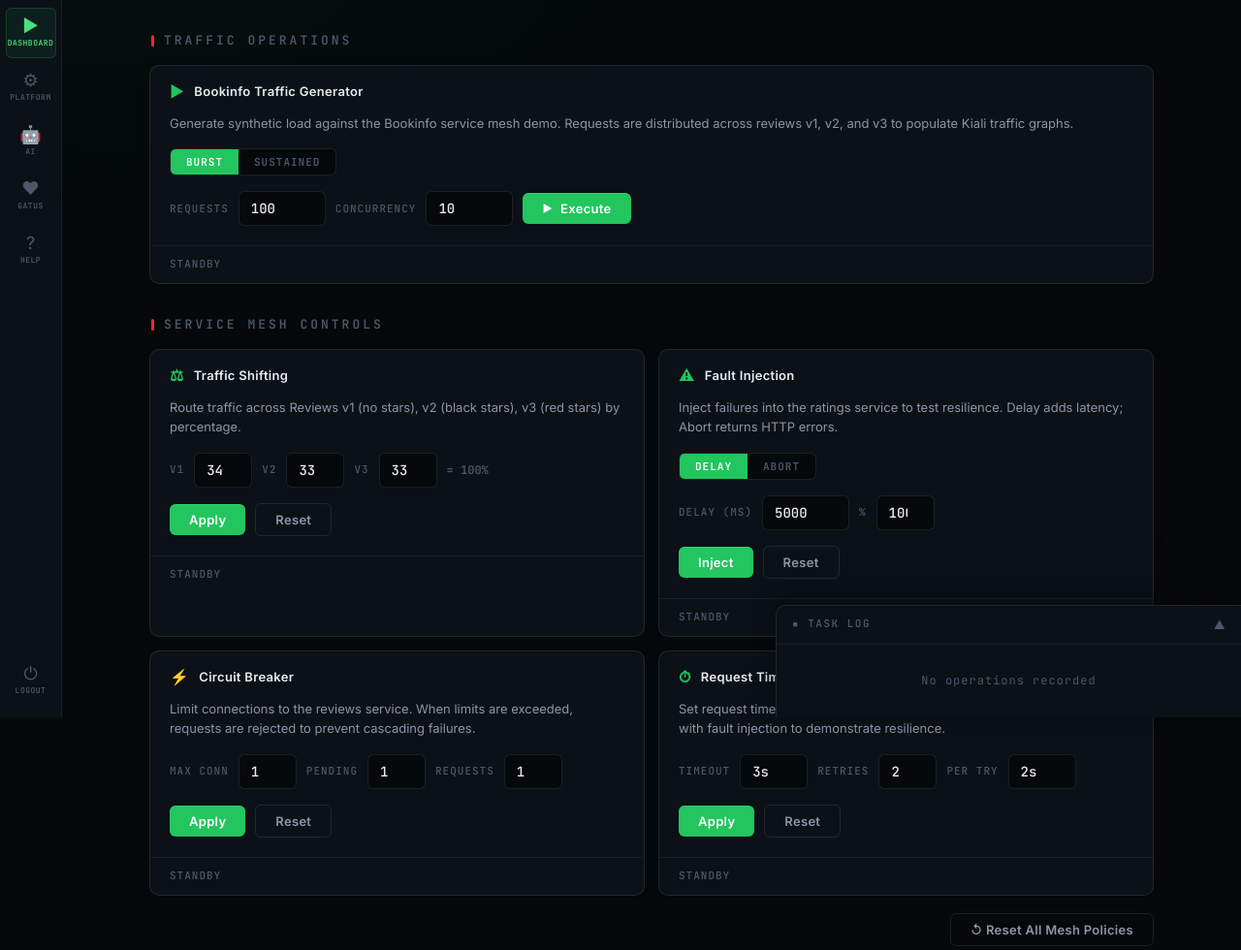
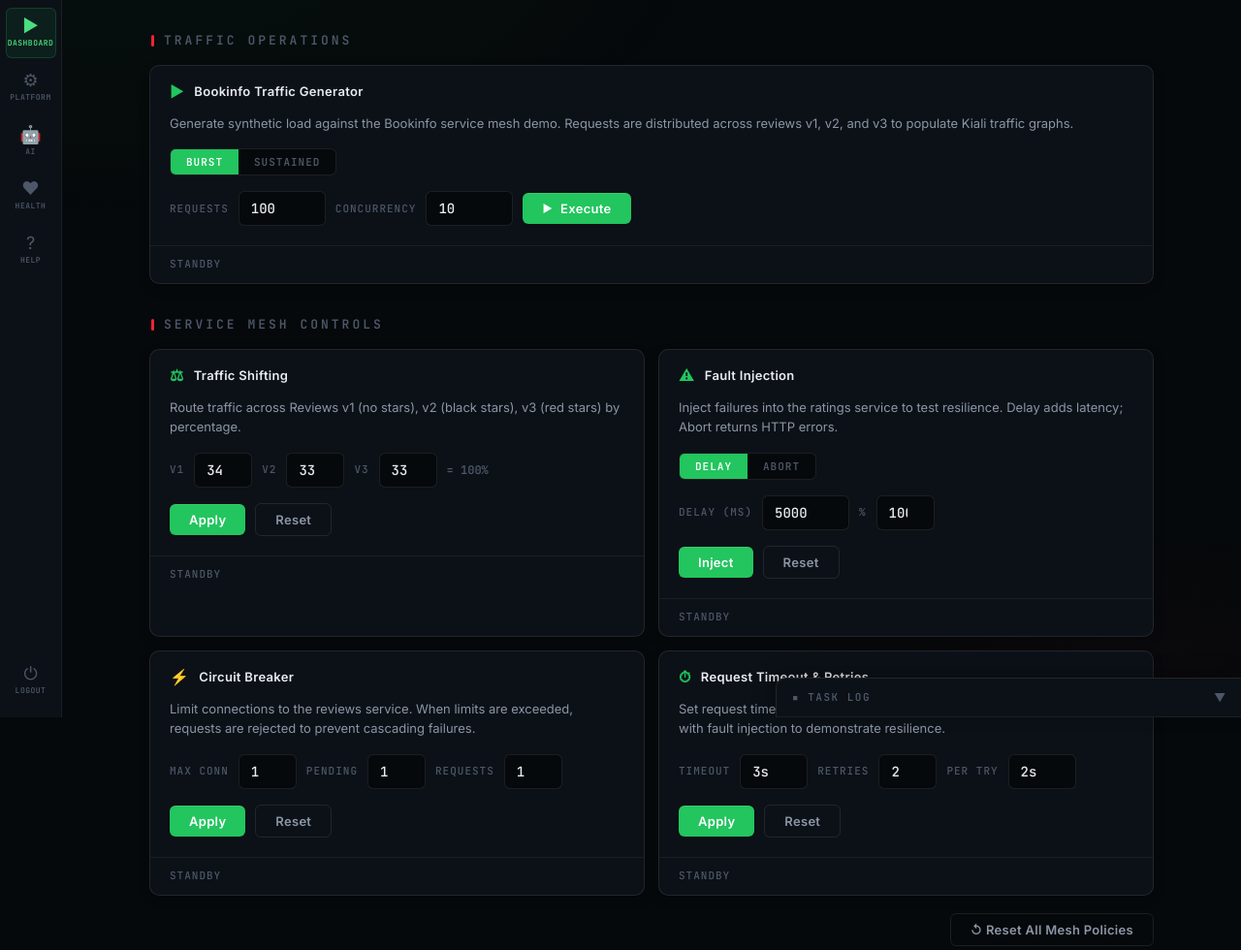
Before and after one commit to explicitworkload/ocp-provisioning, a Flask app: page / in a window 1280 px wide. Shown: the part 60-1040 px from the top of the page at 97% size. Run offline with Flask 3, Linux system fonts and the light colour scheme; data that the repository does not hold is empty.

Commit message:
Embed Gatus health dashboard and collapse task panel by default

```diff
--- a/dashboard/app.py
+++ b/dashboard/app.py
@@ -255,6 +255,12 @@ def index():
 @login_required
 def platform_page():
     return render_template("platform.html", gatus_host=GATUS_HOST, active_page="platform")
+
+
+@app.route("/health")
+@login_required
+def health_page():
+    return render_template("health.html", gatus_host=GATUS_HOST, active_page="health")
 
 
 @app.route("/ai")
--- a/dashboard/static/app.js
+++ b/dashboard/static/app.js
@@ -26,7 +26,7 @@ function showToast(message, type) {
 }
 
 // === Task Panel ===
-var taskPanelCollapsed = false;
+var taskPanelCollapsed = true;
 
 function toggleTaskPanel() {
   var panel = document.getElementById("task-panel");
--- a/dashboard/static/style.css
+++ b/dashboard/static/style.css
@@ -1370,6 +1370,10 @@ footer a:hover { color: var(--text-primary); }
 ::-webkit-scrollbar-thumb { background: var(--border-default); border-radius: 4px; }
 ::-webkit-scrollbar-thumb:hover { background: var(--border-bright); }
 
+/* === EMBED FRAME === */
+.embed-frame { position: relative; width: 100%; height: calc(100vh - 140px); }
+.embed-frame iframe { width: 100%; height: 100%; border: 1px solid var(--border-default); border-radius: var(--radius-md); background: var(--bg-surface); }
+
 /* === ANIMATIONS === */
 @keyframes pulse-dot {
   0%, 100% { opacity: 1; }
--- a/dashboard/templates/base.html
+++ b/dashboard/templates/base.html
@@ -28,9 +28,9 @@
         <span class="sidebar-icon">&#129302;</span>
         <span class="sidebar-label">AI</span>
       </a>
-      <a href="https://{{ gatus_host }}" target="_blank" class="sidebar-item" title="Gatus">
+      <a href="/health" class="sidebar-item {% if active_page == 'health' %}active{% endif %}" title="Health">
         <span class="sidebar-icon">&#9829;</span>
-        <span class="sidebar-label">Gatus</span>
+        <span class="sidebar-label">Health</span>
       </a>
       <a href="/help" class="sidebar-item {% if active_page == 'help' %}active{% endif %}" title="Help">
         <span class="sidebar-icon">?</span>
@@ -68,7 +68,7 @@
   </div>
 
   <!-- Floating Task Panel -->
-  <div class="task-panel" id="task-panel">
+  <div class="task-panel collapsed" id="task-panel">
     <div class="task-panel-header" onclick="toggleTaskPanel()">
       <span class="task-panel-title">&#9642; TASK LOG</span>
       <span class="task-panel-badge" id="task-badge" style="display:none">0</span>
```
Also changed, not shown: dashboard/templates/health.html (added, +11 -0 lines).
